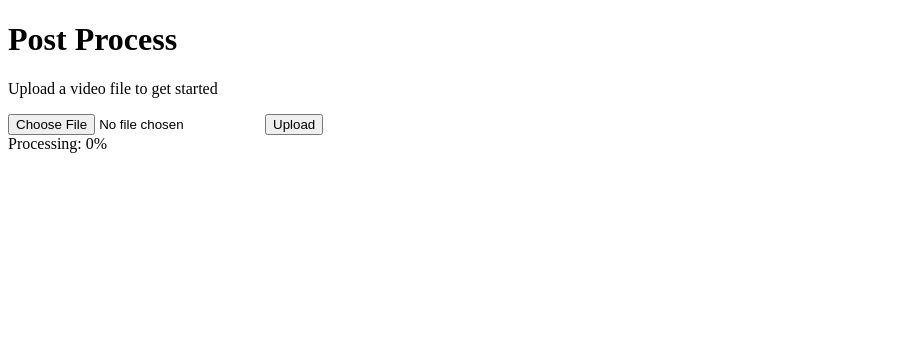
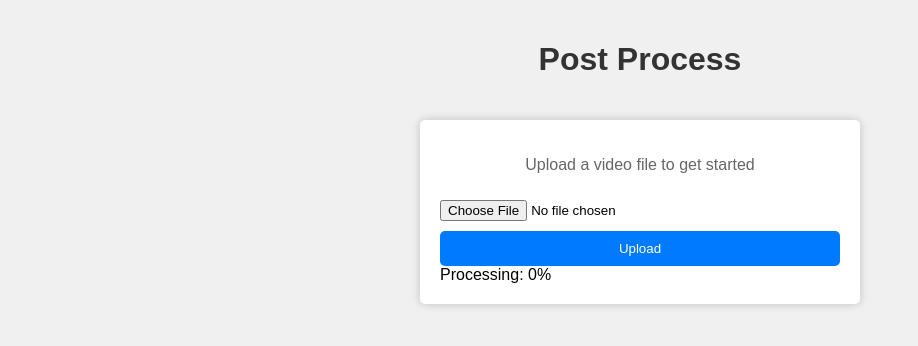
Before and after one commit to borednuna/road-damage-detector, a Flask app: page / in a window 1280 px wide. Shown: the top 346 px of the page, without its empty margins (0-918 px from the left). Run offline with Flask 3, Linux system fonts and the light colour scheme; some libraries are stand-ins or nearby versions.

Commit message:
feat: stylize page and debug js error

```diff
--- a/app.py
+++ b/app.py
@@ -1,14 +1,11 @@
+import datetime
+import os
 from flask import Flask, render_template, request, redirect, Response, url_for
 import cv2
-import numpy
 import numpy as np
 import torch
-import torch
-import torchvision
 import torchvision
 from torchvision.models.detection.faster_rcnn import FastRCNNPredictor
-from torchvision.models.detection.faster_rcnn import FastRCNNPredictor
-from flask_socketio import SocketIO
 from flask_socketio import SocketIO
 import threading
 
@@ -36,7 +33,7 @@ def generate_frames(video_path):
     global frame_urls  # Mark frame_urls as a global variable
     frame_urls = []  # Clear the frame_urls list for a new video
     vid = cv2.VideoCapture(video_path)
-    detection_threshold = 0.5
+    detection_threshold = 0.1
     total_frames = int(vid.get(cv2.CAP_PROP_FRAME_COUNT))
 
     for frame_count in range(total_frames):
@@ -128,8 +125,13 @@ def upload_file():
     if int(request.content_length) > 100000000:
         return 'File is too large'
 
-    video_path = './uploads/detect_input.mp4'
+    video_path = './uploads/' + str(datetime.datetime.now().timestamp()) + '.mp4'
     video_file.save(video_path)
+
+    # If the folder uploads contains more than 2 files, delete the oldest one
+    files = sorted(os.listdir('./uploads'))
+    if len(files) > 2:
+        os.remove('./uploads/' + files[0])
 
     # Start video processing in a background thread
     processing_thread = threading.Thread(target=process_video, args=(video_path,))
--- a/templates/post_process.html
+++ b/templates/post_process.html
@@ -7,6 +7,47 @@
   <script type="text/javascript">
     var socket = io.connect('http://127.0.0.1:5000');
   </script>
+  <style>
+    body {
+      font-family: Arial, sans-serif;
+      background-color: #f0f0f0;
+      margin: 0;
+      padding: 0;
+    }
+    h1 {
+      text-align: center;
+      color: #333;
+      padding: 20px;
+    }
+    form {
+      background-color: #fff;
+      max-width: 400px;
+      margin: 0 auto;
+      padding: 20px;
+      border-radius: 5px;
+      box-shadow: 0 0 10px rgba(0, 0, 0, 0.2);
+    }
+    p {
+      text-align: center;
+      color: #666;
+    }
+    input[type="file"] {
+      width: 100%;
+      margin: 10px 0;
+    }
+    button {
+      width: 100%;
+      background-color: #007bff;
+      color: #fff;
+      padding: 10px;
+      border: none;
+      border-radius: 5px;
+      cursor: pointer;
+    }
+    button:hover {
+      background-color: #0056b3;
+    }
+  </style>
 </head>
 <body>
   <h1>Post Process</h1>
@@ -14,14 +55,8 @@
     <p>Upload a video file to get started</p>
     <input type="file" name="video" id="video-input">
     <button type="submit" class="btn btn-primary" id="upload-button">Upload</button>
+    <div id="progress-status">Processing: 0%</div>
   </form>
-
-  <div id="progress-container">
-    <div class="progress">
-      <div class="progress-bar" role="progressbar" style="width: 0%;" id="progress-bar"></div>
-    </div>
-    <div id="progress-status">Processing: 0%</div>
-  </div>
 
   <script>
     socket.on('connect', function() {
@@ -32,12 +67,8 @@
       console.log('Progress update received')
       console.log(data);
 
-      // Update the progress bar
-      var formattedProgress = data.toFixed(2); // Convert to a percentage with two decimal places
-      document.getElementById('progress-bar').style.width = formattedProgress + '%';
-
       // Update the progress status
-      document.getElementById('progress-status').innerText = 'Processing: ' + formattedProgress + '%';
+      document.getElementById('progress-status').innerText = 'Processing: ' + data + '%';
     });
   </script>
 </body>
```
Also changed, not shown: templates/display_frames.html (+23 -0 lines).
